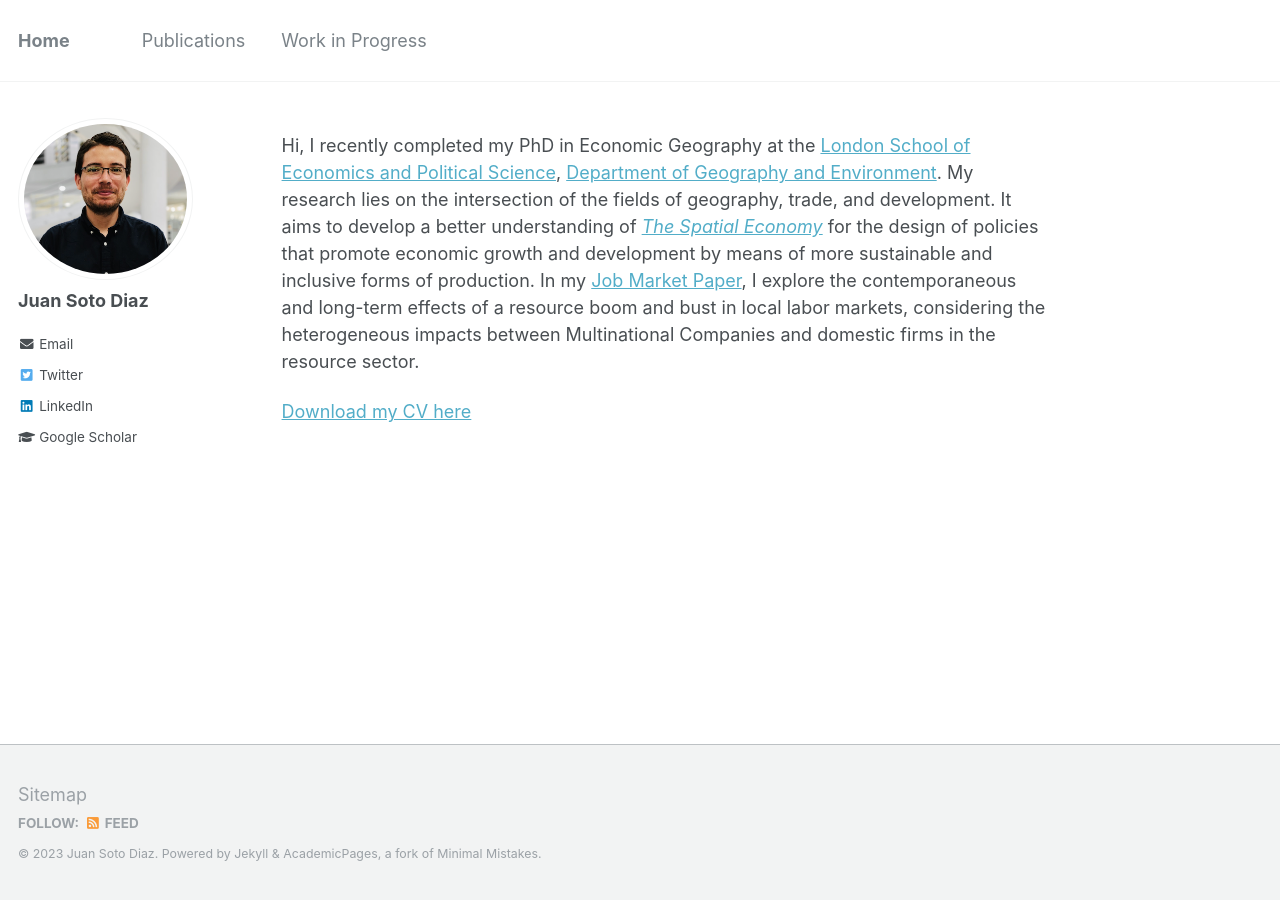
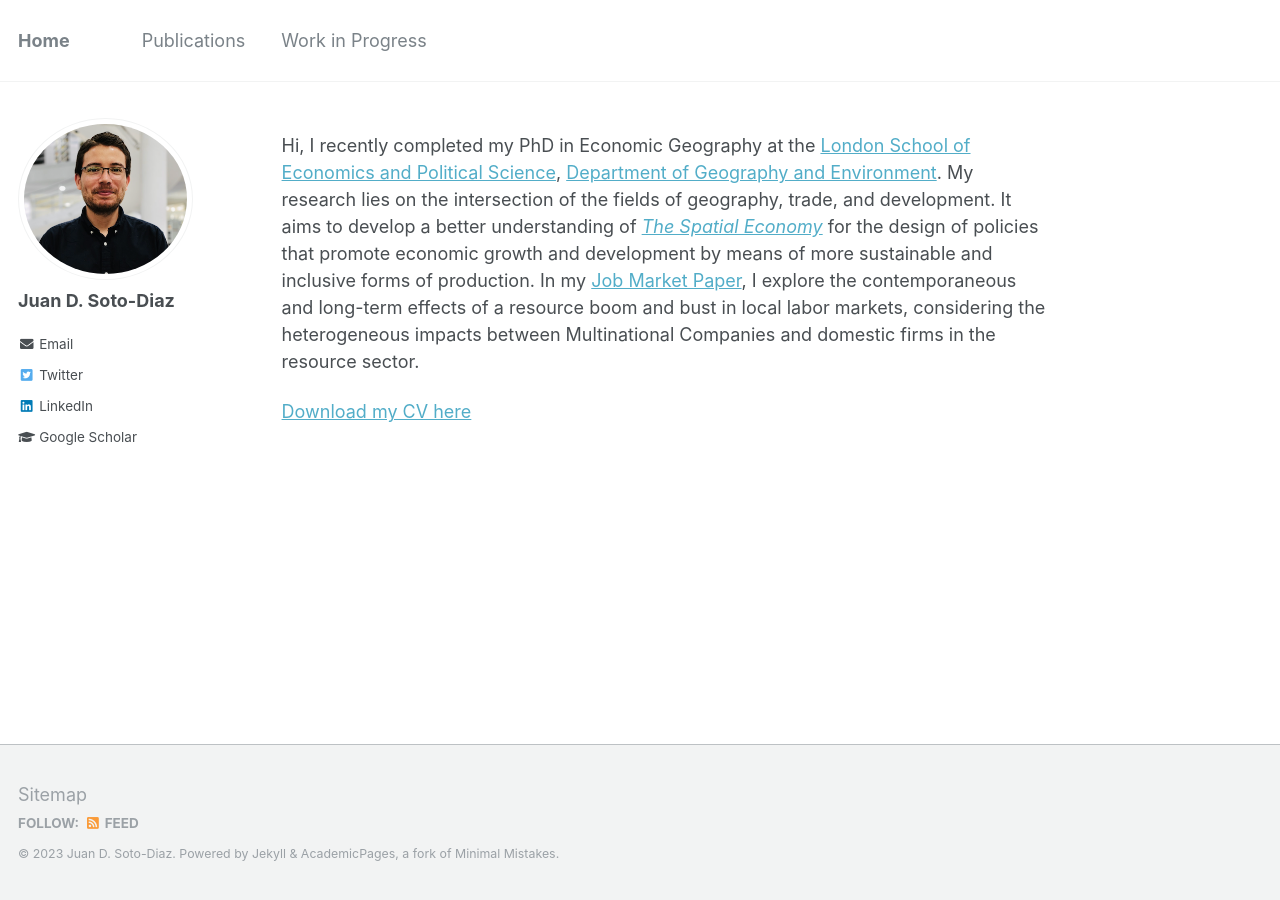
Before and after one commit to pedrofierroz87/pedrofierroz87.github.io, a Jekyll site: the page built from _pages/about.md, in a window 1280 px wide. Built offline with Jekyll 4.4.1, drawn with Linux system fonts in a browser that asks for light colours.

```diff
--- a/_config.yml
+++ b/_config.yml
@@ -9,7 +9,7 @@
 locale                   : "en-US"
 title                    : "Home"
 title_separator          : "-"
-name                     : &name "Juan Soto Diaz"
+name                     : &name "Juan D. Soto-Diaz"
 description              : &description ""
 url                      : "https://juandanielsotodiaz.github.io" # the base hostname & protocol for your site e.g. "https://mmistakes.github.io"
 baseurl                  : "/site" # the subpath of your site, e.g. "/blog"
@@ -80,7 +80,7 @@ analytics:
 
 # Site Author
 author:
-  name             : "Juan Soto Diaz"
+  name             : "Juan D. Soto-Diaz"
   avatar           : "profile.PNG"
   bio              : ""
   location         : #"London, UK"
```
